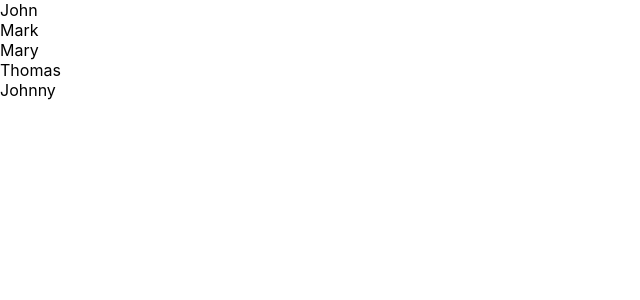
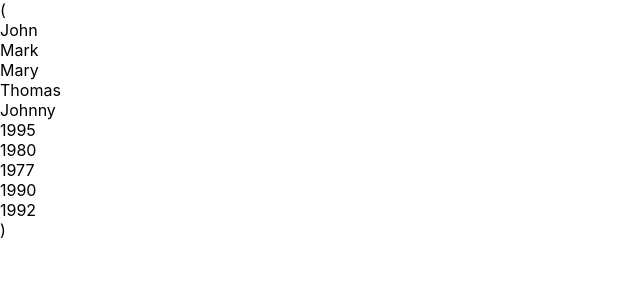
Before and after one commit to EricChukoltyansky/React-2, a React (Create React App) app: page / in a window 1280 px wide. Shown: the top 300 px of the page, without its empty margins (0-640 px from the left). Built offline with nearby package versions, Linux system fonts and the light colour scheme.

Commit message:
birthdays

```diff
--- a/src/components/13.1/DataMessage.jsx
+++ b/src/components/13.1/DataMessage.jsx
@@ -53,6 +53,15 @@ export default class DataMessage extends Component {
     const personNames = data.map((person) => {
       return <div key={person.id}>{person.name}</div>;
     });
-    return <>{personNames}</>;
+
+    const before1990 = data.map((person) => {
+      let personBirthArray = person.birthday.split("-");
+      return <div>{personBirthArray[2]}</div>;
+    });
+    return (
+      <>
+        ({personNames} {before1990})
+      </>
+    );
   }
 }
```
